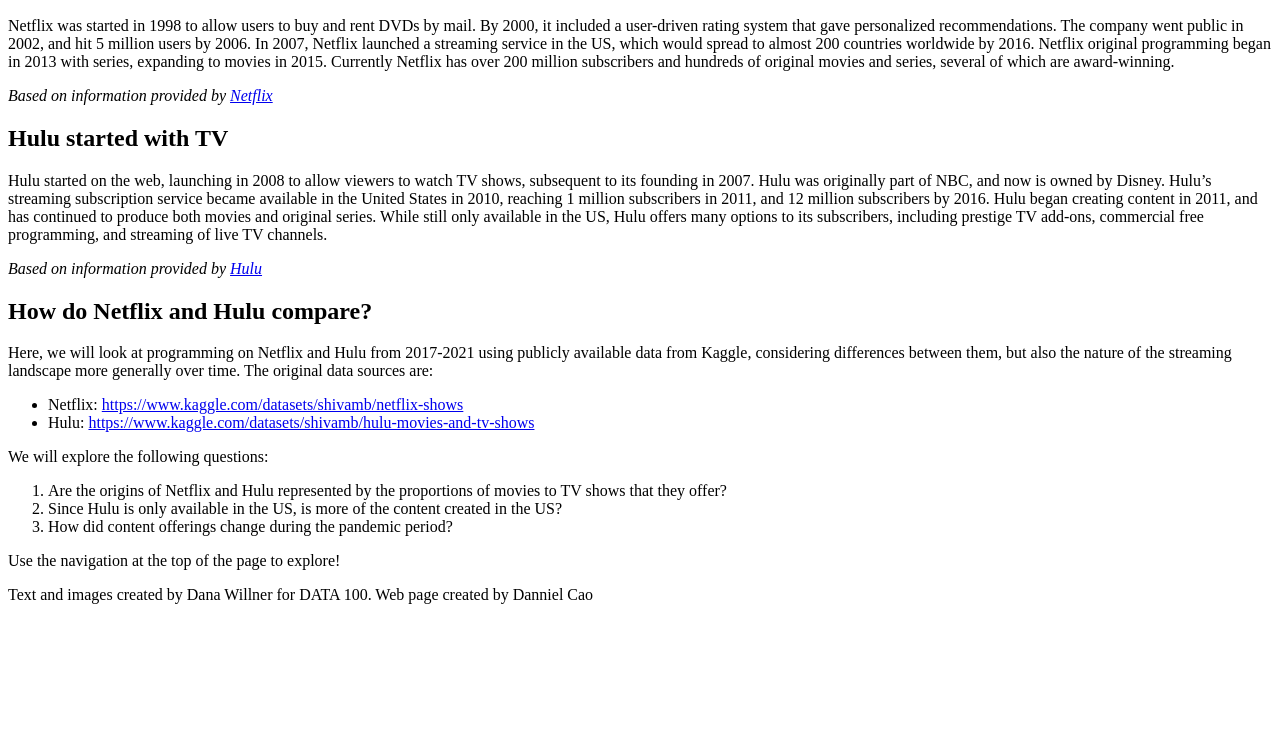
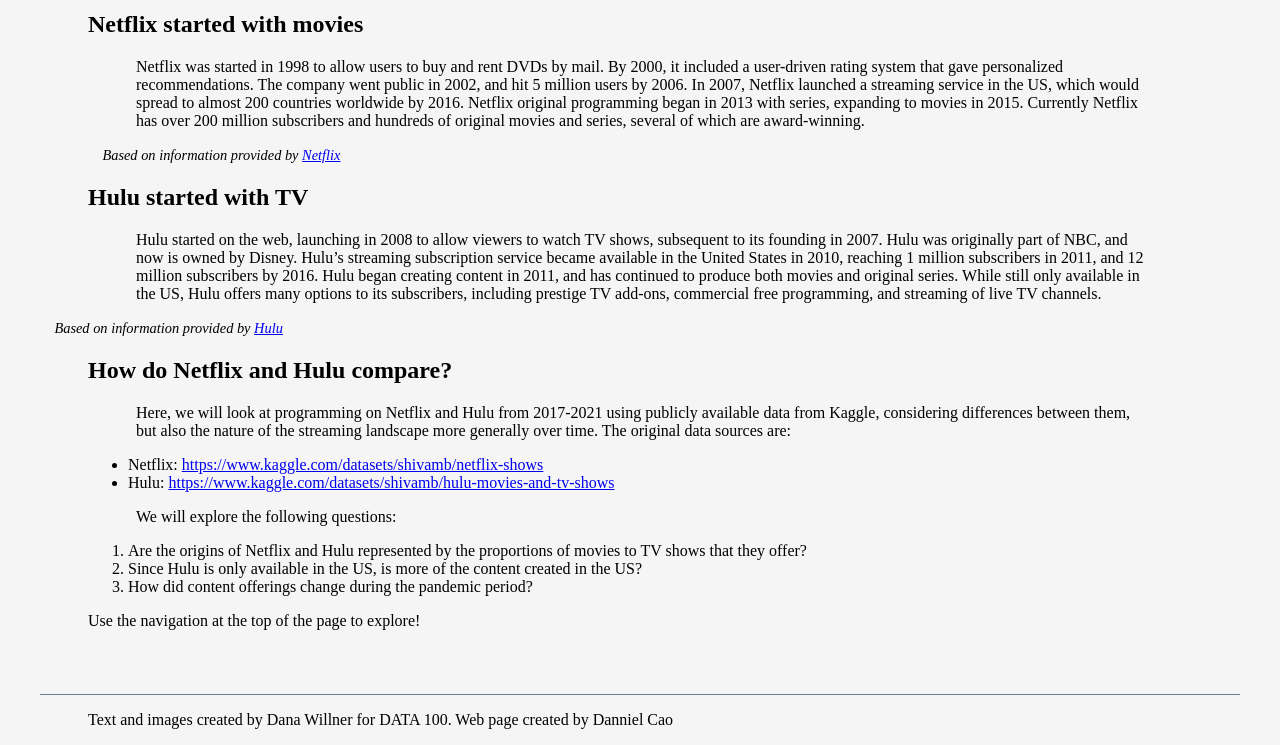
Before and after one commit to dcao01/data100_hw5a, a plain HTML site: page index.html/index.html in a window 1280 px wide. Shown: the part 198-943 px from the top of the page. Before the commit the page ends 818 px from the top, so only its background shows below. Drawn offline with Linux system fonts and the light colour scheme.

Commit message:
Add files via upload

```diff
--- a/index.html/index.html
+++ b/index.html/index.html
@@ -5,7 +5,7 @@
         <meta charset="utf-8">
         <meta name="viewport" content="width=device-width">
         <title></title>
-        <link rel="stylesheet" href="styles.css">
+        <link rel="stylesheet" href="css/style.css">
     </head>
 
     <body>
```
Also changed, not shown: index.html/numbers.html (+1 -1 lines), index.html/pandemic.html (+1 -1 lines), index.html/where.html (+1 -1 lines).
